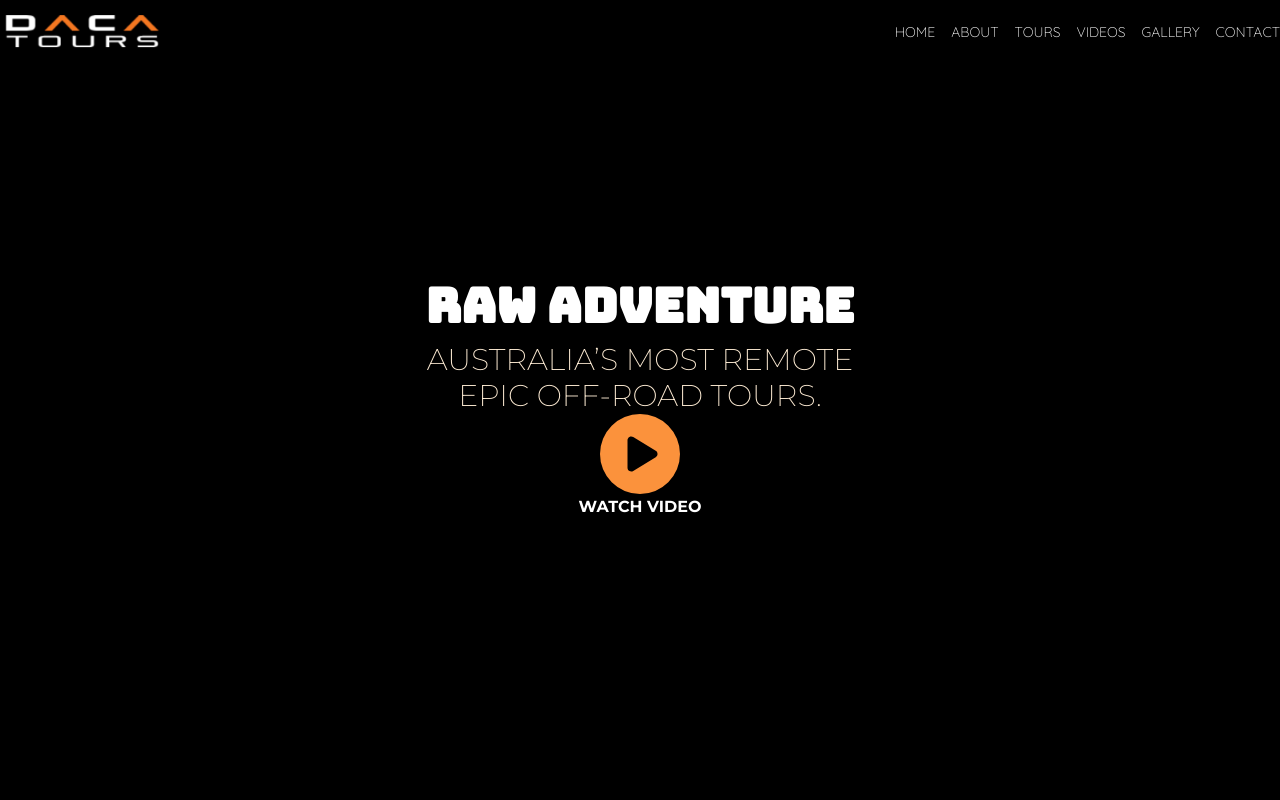
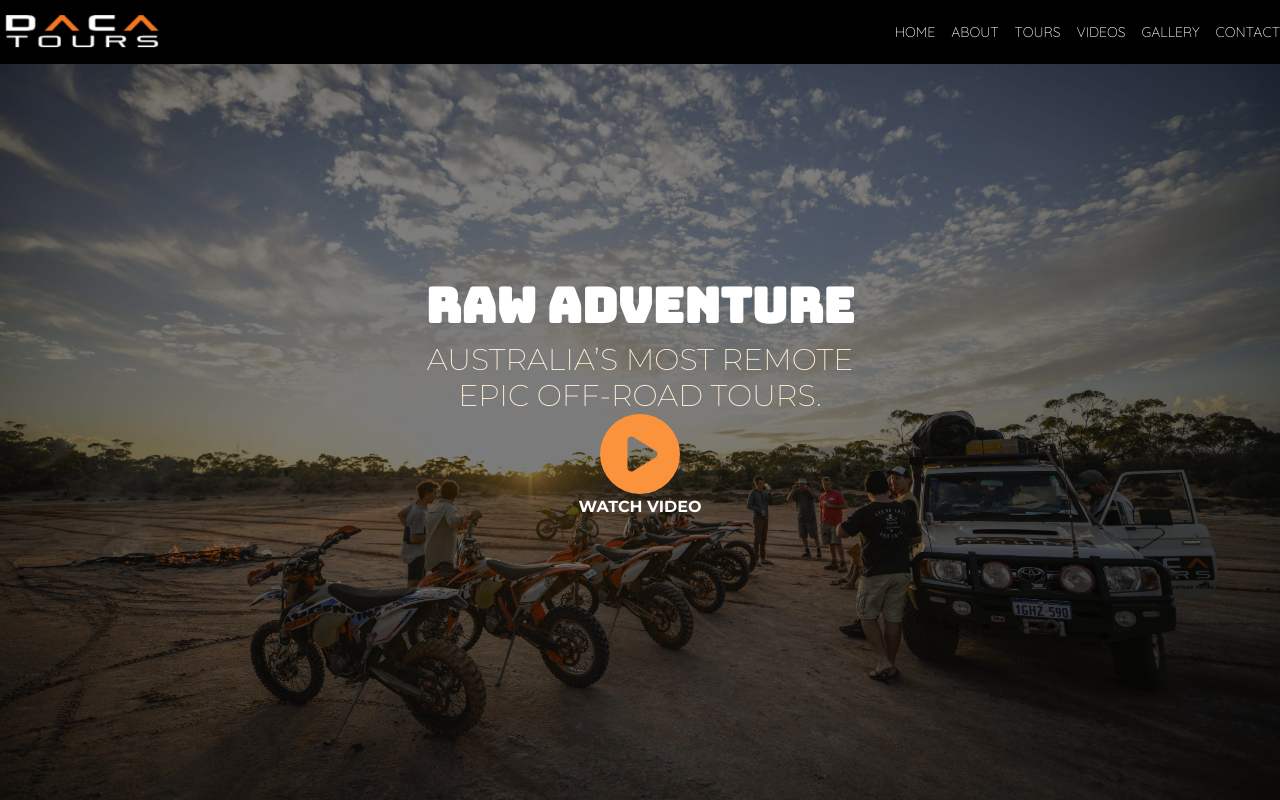
Before and after one commit to daveholst/daca-website, a Next.js app: page / in a window 1280 px wide. Built offline with nearby package versions, Linux system fonts and the light colour scheme.

Commit message:
background image working

```diff
--- a/app/home-page.tsx
+++ b/app/home-page.tsx
@@ -16,7 +16,12 @@ export default function HomePage() {
     <>
       {/* Video Intro & CTA */}
       {/* TODO: fix this to work in both local and prod :thinking: conditional with const isProd = process.env.NODE_ENV === 'production'?*/}
-      <div className="h-screen bg-cover bg-center bg-[url(/img/fire-bikes-ute.jpeg')] ">
+      <div
+        style={{
+          backgroundImage: `url(${fireBikesUte.src})`,
+        }}
+        className={'h-screen bg-cover bg-center'}
+      >
         <div className="h-screen flex items-center justify-center flex-col bg-black/50">
           <h2 className="text-white font-sans2 text-5xl font-bold ">
             RAW ADVENTURE
--- a/components/NavBar.tsx
+++ b/components/NavBar.tsx
@@ -7,7 +7,6 @@ const NavBar: React.FC = () => {
     <div className="top-0 fixed w-full bg-black ">
       <nav className="md:container flex justify-between mx-auto">
         <Image
-          width={165}
           height={48}
           className="my-2"
           src={dacaLogo}
```
